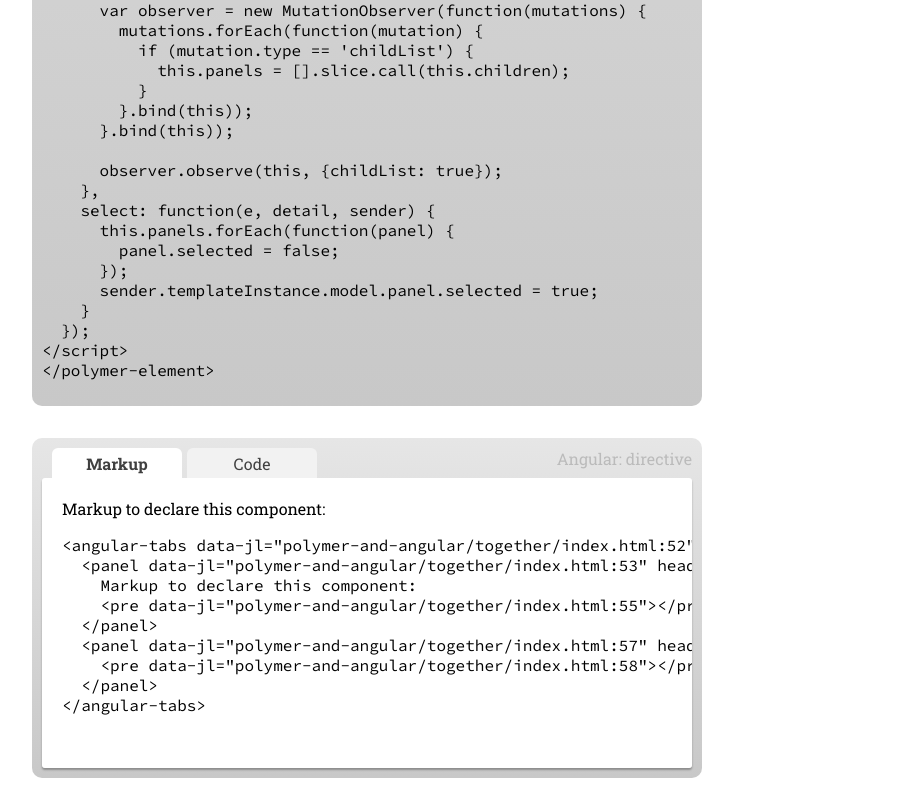
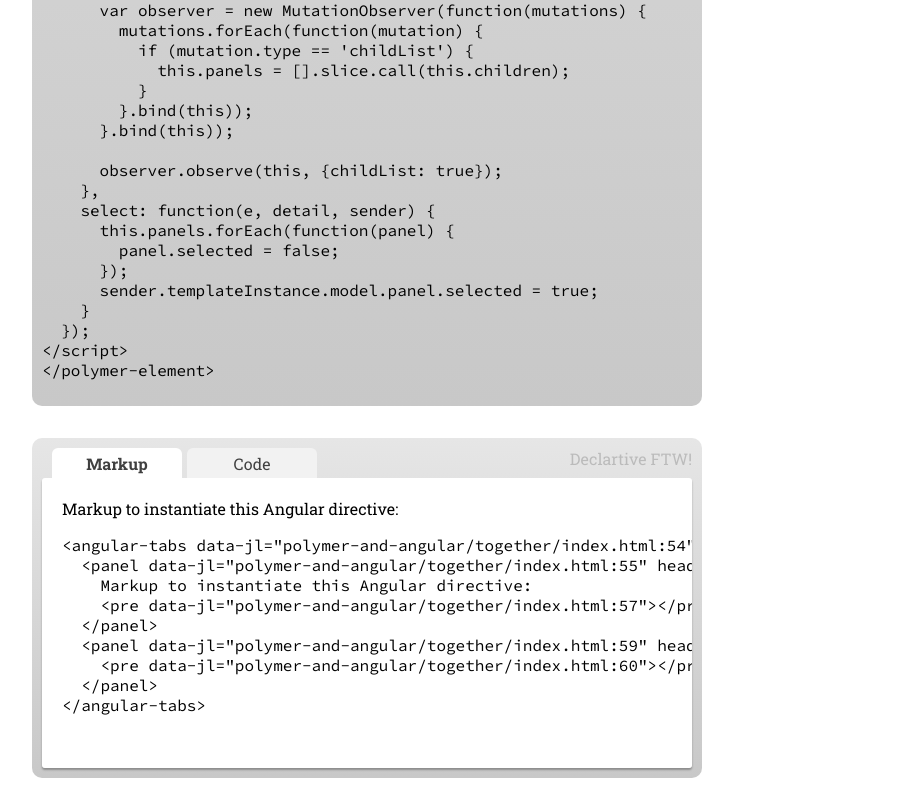
Before and after one commit to ebidel/polymer-experiments, a plain HTML site: page polymer-and-angular/together/index.html in a window 1280 px wide. Shown: the part 493-1287 px from the top of the page, without its empty margins (273-1197 px from the left). Drawn offline with nearby package versions, Linux system fonts and the light colour scheme.

Commit message:
Comments, data-binding

```diff
--- a/polymer-and-angular/together/index.html
+++ b/polymer-and-angular/together/index.html
@@ -16,7 +16,7 @@
 <body ng-app="tabs">
 
 <header>
-  <input ng-model="heading" placeholder="Title">
+  <input ng-model="heading" ng-init="heading='Declartive FTW!'" placeholder="Title">
   <button id="addlightdom">Add tab</button>
 </header>
 
@@ -24,9 +24,9 @@
 
 <section>
 
-<wc-tabs heading="Polymer: web component">
+<wc-tabs heading="{{heading}}">
   <wc-panel heading="Markup">
-    Markup to declare this component:
+    Markup to instantiate this Polymer element:
     <pre></pre>
   </wc-panel>
   <wc-panel heading="Code">
@@ -34,10 +34,12 @@
   </wc-panel>
 </wc-tabs>
 
+<!-- Another way to structure the custom element.
+     Utilizes for <content> insertion points in the element definition. -->
 <!-- <wc-tabs heading="Polymer: web component">
   <h2>Markup</h2>
   <section>
-    Markup to declare this component:
+    Markup to instantiate this Polymer element:
     <pre></pre>
   </section>
   <h2>Code</h2>
@@ -49,9 +51,9 @@
 </section>
 <section>
 
-<angular-tabs heading="Angular: directive">
+<angular-tabs heading="{{heading}}">
   <panel heading="Markup">
-    Markup to declare this component:
+    Markup to instantiate this Angular directive:
     <pre></pre>
   </panel>
   <panel heading="Code">
@@ -88,7 +90,7 @@ var wcTabs = document.querySelector('wc-tabs');
 wcTabs.querySelector('pre:first-of-type').textContent = wcTabs.outerHTML;
 
 fetchCode('wc-tabs wc-panel:last-of-type pre', 'elements/wc-tabs.html', 'document');
-//fetchCode('wc-tabs section:last-of-type pre', 'elements/wc-tabs.html', 'document');
+//fetchCode('wc-tabs section:last-of-type pre', 'elements/wc-tabs.html', 'document'); // Use for second example.
 
 var angularTabs = document.querySelector('angular-tabs');
 angularTabs.querySelector('pre').textContent = angularTabs.outerHTML;
```
